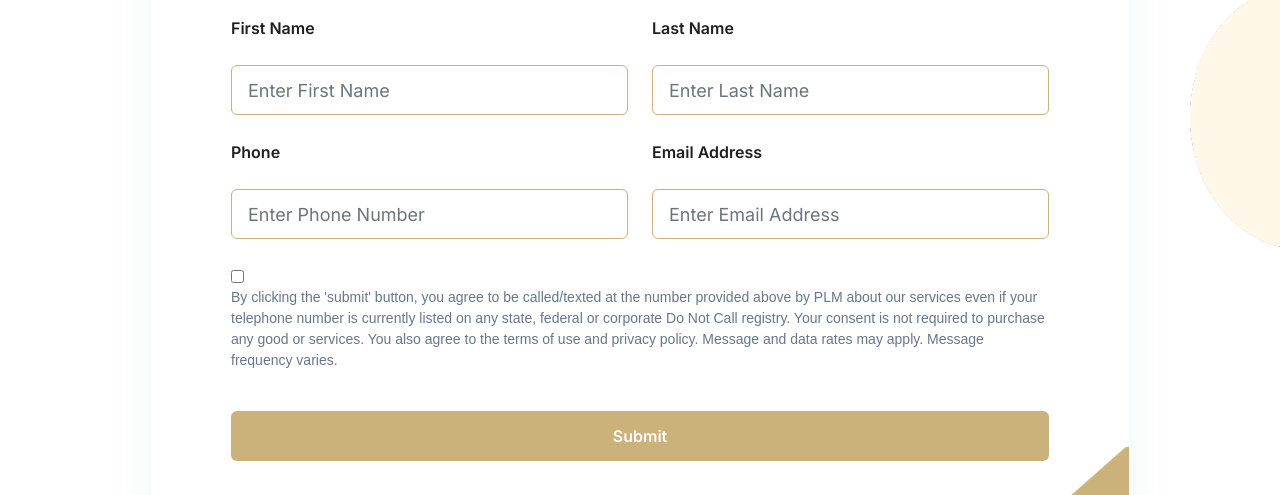
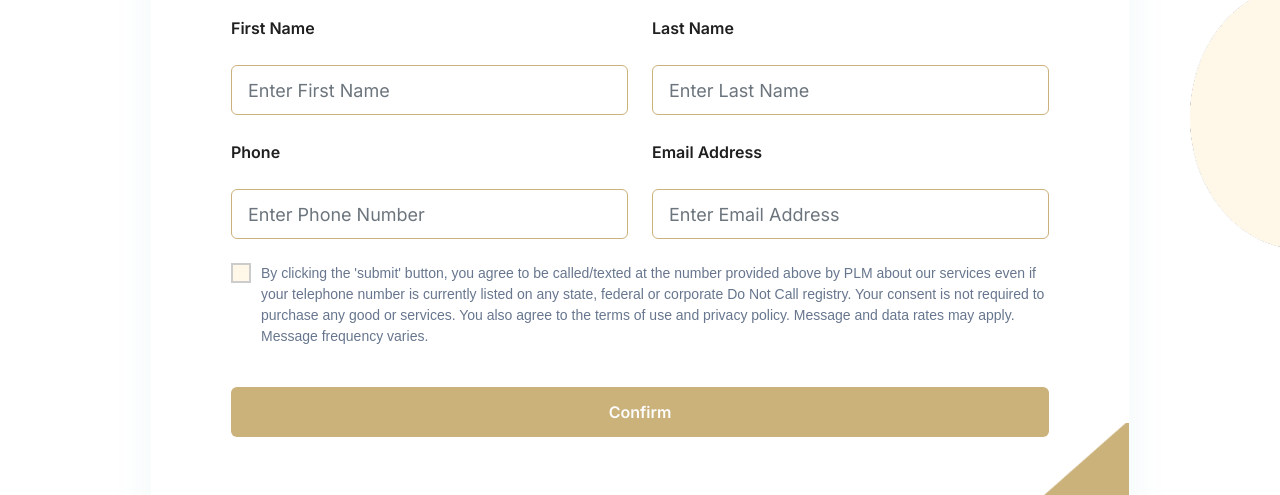
Before and after one commit to utopiatao/Only-Car-Accident-Internal-Page, a plain HTML site: page index.html in a window 1280 px wide. Shown: the part 305-800 px from the top of the page. Drawn offline with nearby package versions, Linux system fonts and the light colour scheme.

Commit message:
update check box

```diff
--- a/assets/css/style.css
+++ b/assets/css/style.css
@@ -29,6 +29,39 @@ p {
 .container {
   max-width: 1280px !important;
 }
+
+/* Hide the default checkbox visually but keep it accessible */
+.custom-checkbox input[type="checkbox"] {
+  position: absolute;
+  opacity: 0;
+  cursor: pointer;
+}
+
+/* Style for the custom checkbox */
+.custom-checkbox label {
+  position: relative;
+  display: inline-block;
+  padding-left: 30px; /* Set padding for the custom checkbox */
+  cursor: pointer;
+}
+
+.custom-checkbox label::before {
+  content: '';
+  position: absolute;
+  left: 0;
+  top: 0;
+  width: 20px; /* Set width of the checkbox */
+  height: 20px; /* Set height of the checkbox */
+  border: 2px solid #ccc; /* Border color of the checkbox before checked */
+  background-color: #fff7e7; /* Background color of the checkbox */
+}
+
+.custom-checkbox input[type="checkbox"]:checked + label::before {
+  background-color: #98f598; /* Change background color when checked */
+  border-color: #ccc; /* Change border color when checked */
+  content: '\2714';
+}
+
 
 body {
   overflow-x: hidden;
--- a/index.html
+++ b/index.html
@@ -102,12 +102,12 @@
                             </noscript>
                         </div>
                   </div>
-                  <span class="elementor-field-option">
-                  <input type="checkbox" id="checkid" value="test" />
-                  <label style="font-family: sans-serif; font-size: 14px; color:Rgb(103, 118, 142); word-wrap:break-word" for="checkid">By clicking the 'submit' button, you agree to be called/texted at the number provided above by PLM about our services even if your telephone number is currently listed on any state, federal or corporate Do Not Call registry. Your consent is not required to purchase any good or services. You also agree to the terms of use and privacy policy. Message and data rates may apply. Message frequency varies.</label>
-                  </span>
+                  <div class="custom-checkbox">
+                     <input type="checkbox" id="checkid" value="test" class="inline-checkbox" />
+                     <label style="font-family: sans-serif; font-size: 14px; color:Rgb(103, 118, 142); word-wrap:break-word" for="checkid">By clicking the 'submit' button, you agree to be called/texted at the number provided above by PLM about our services even if your telephone number is currently listed on any state, federal or corporate Do Not Call registry. Your consent is not required to purchase any good or services. You also agree to the terms of use and privacy policy. Message and data rates may apply. Message frequency varies.</label>
+                  </div>
                   <div class="veriy-info-btn">
-                     <button class="sub-btn" type="submit">Submit</button>
+                     <button class="sub-btn" type="submit">Confirm</button>
                   </div>
                </form>
             </div>
```
